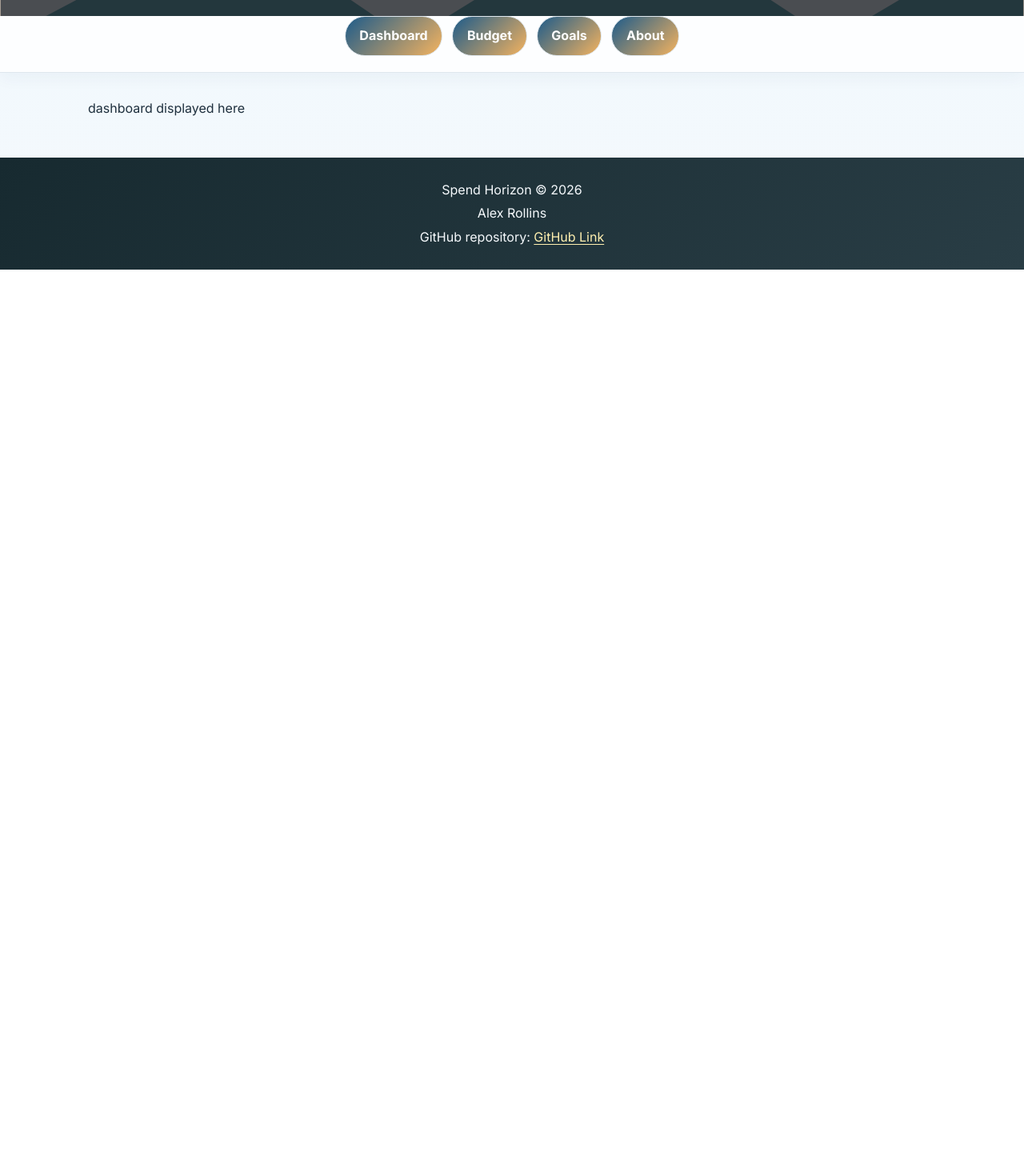
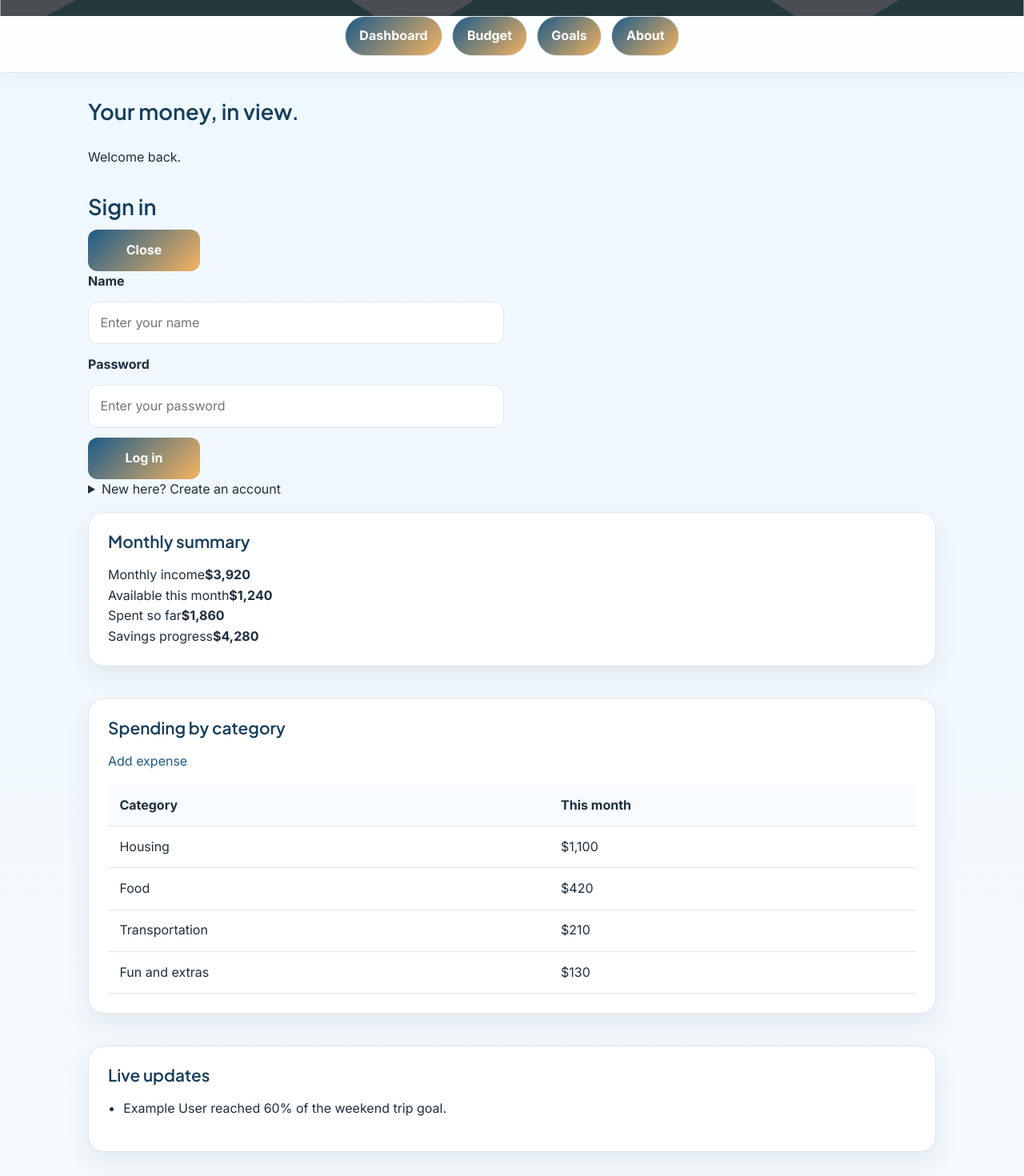
Before and after one commit to alexrollins2003-commits/2026startup, a React (Vite) app: page / in a window 1280 px wide. Shown: the part 320-1790 px from the top of the page at 80% size. Before the commit the page ends 800 px from the top, so only its background shows below. Built offline with nearby package versions, Linux system fonts and the light colour scheme.

Commit message:
added html to dashboard.jsx

```diff
--- a/src/dashboard/dashboard.jsx
+++ b/src/dashboard/dashboard.jsx
@@ -2,8 +2,77 @@ import React from 'react';
 
 export function Dashboard() {
   return (
-    <main>
-      <div>dashboard displayed here</div>
+<main class="page-shell d-grid gap-3">
+      <h2 class="dashboard-heading">Your money, in view.</h2>
+      <p>Welcome back.</p>
+      <div class="auth-window" id="auth-window" popover>
+        <div class="auth-window-heading">
+          <h2>Sign in</h2>
+          <button class="auth-close" type="button" popovertarget="auth-window" popovertargetaction="hide">Close</button>
+        </div>
+        <form class="login-card" action="#" method="post">
+          <label for="user-name">Name</label>
+          <input id="user-name" name="user-name" type="text" placeholder="Enter your name" autocomplete="name" required />
+          <label for="password">Password</label>
+          <input id="password" name="password" type="password" placeholder="Enter your password" autocomplete="current-password" required />
+          <button type="submit">Log in</button>
+        </form>
+        <details class="create-account">
+          <summary>New here? Create an account</summary>
+          <form action="#" method="post">
+            <label for="new-user-name">Name</label>
+            <input id="new-user-name" name="new-user-name" type="text" autocomplete="name" required />
+            <label for="new-user-email">Email</label>
+            <input id="new-user-email" name="new-user-email" type="email" autocomplete="email" required />
+            <label for="new-user-password">Password</label>
+            <input id="new-user-password" name="new-user-password" type="password" autocomplete="new-password" minlength="8" required />
+            <button type="submit">Create account</button>
+          </form>
+        </details>
+      </div>
+
+      <section class="dashboard-overview">
+        <h2>Monthly summary</h2>
+        <div class="dashboard-summary-grid">
+          <div class="dashboard-summary-item">
+            <span>Monthly income</span>
+            <strong>$3,920</strong>
+          </div>
+          <div class="dashboard-summary-item">
+            <span>Available this month</span>
+            <strong>$1,240</strong>
+          </div>
+          <div class="dashboard-summary-item">
+            <span>Spent so far</span>
+            <strong>$1,860</strong>
+          </div>
+          <div class="dashboard-summary-item">
+            <span>Savings progress</span>
+            <strong>$4,280</strong>
+          </div>
+        </div>
+      </section>
+
+      <section>
+        <h2>Spending by category</h2>
+        <a class="dashboard-action-link" href="budget.html">Add expense</a>
+        <table>
+          <thead><tr><th scope="col">Category</th><th scope="col">This month</th></tr></thead>
+          <tbody>
+            <tr><td>Housing</td><td>$1,100</td></tr>
+            <tr><td>Food</td><td>$420</td></tr>
+            <tr><td>Transportation</td><td>$210</td></tr>
+            <tr><td>Fun and extras</td><td>$130</td></tr>
+          </tbody>
+        </table>
+      </section>
+
+      <section>
+        <h2>Live updates</h2>
+        <ul>
+          <li>Example User reached 60% of the weekend trip goal.</li>
+        </ul>
+      </section>
     </main>
   );
 }
```
